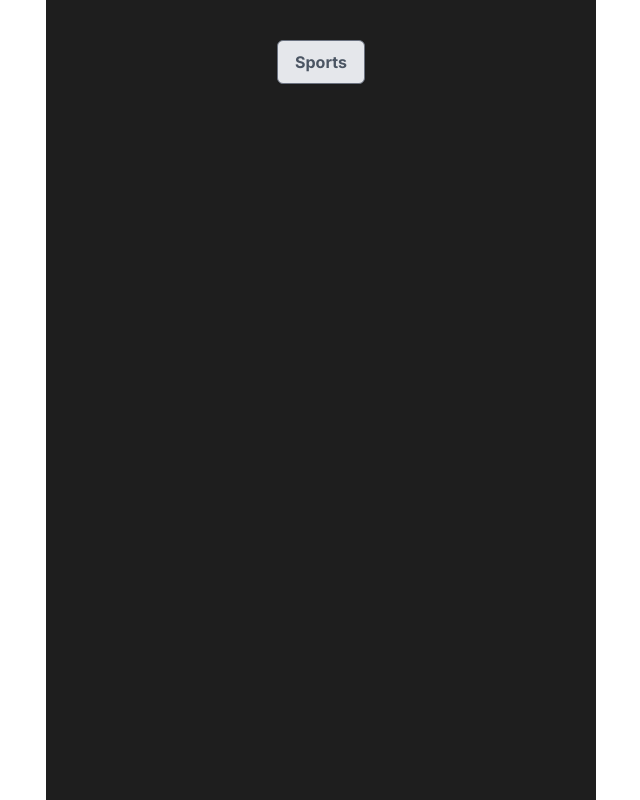
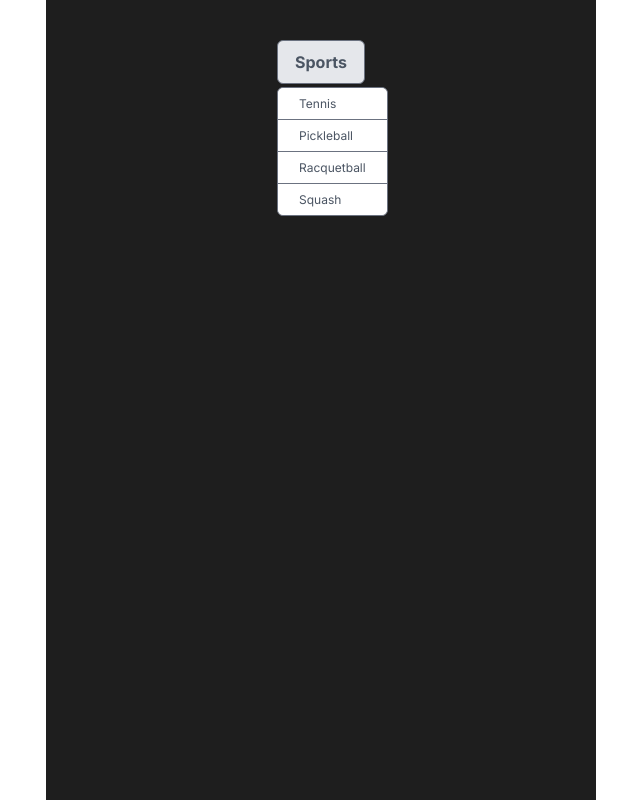
Before and after one commit to adex-badr18/scrimba-component-library, a React (Vite) app: page / in a window 1280 px wide. Both pictures are taken after a click on the button "Sports". Shown: the whole page, without its empty margins (319-959 px from the left). Built offline with nearby package versions, Linux system fonts and the light colour scheme.

Commit message:
Combine contex & /state totogglew menu dropdow

```diff
--- a/src/components/Menu/Menu.jsx
+++ b/src/components/Menu/Menu.jsx
@@ -5,12 +5,12 @@ const MenuContext = createContext();
 export default function Menu({ children }) {
     const [open, setOpen] = useState(false);
 
-    function toggle() {
+    function toggleMenu() {
         setOpen(current => !current);
     }
 
     return (
-        <MenuContext.Provider value={false}>
+        <MenuContext.Provider value={{open, toggleMenu}}>
             <div className="menu">
                 {children}
             </div>
--- a/src/components/Menu/MenuButton.jsx
+++ b/src/components/Menu/MenuButton.jsx
@@ -1,7 +1,10 @@
+import { useContext } from "react";
 import Button from "../Button/Button";
+import { MenuContext } from "./Menu";
 
 export default function MenuButton({ children }) {
+    const { toggleMenu } = useContext(MenuContext)
     return (
-        <Button>{children}</Button>
+        <Button onClick={toggleMenu}>{children}</Button>
     )
 }
--- a/src/components/Menu/MenuDropdown.jsx
+++ b/src/components/Menu/MenuDropdown.jsx
@@ -2,7 +2,7 @@ import { useContext } from "react";
 import { MenuContext } from "./Menu";
 
 export default function MenuDropdown({ children }) {
-    const open = useContext(MenuContext);
+    const { open } = useContext(MenuContext);
 
     return open && (
         <div className="menu-dropdown">
```
